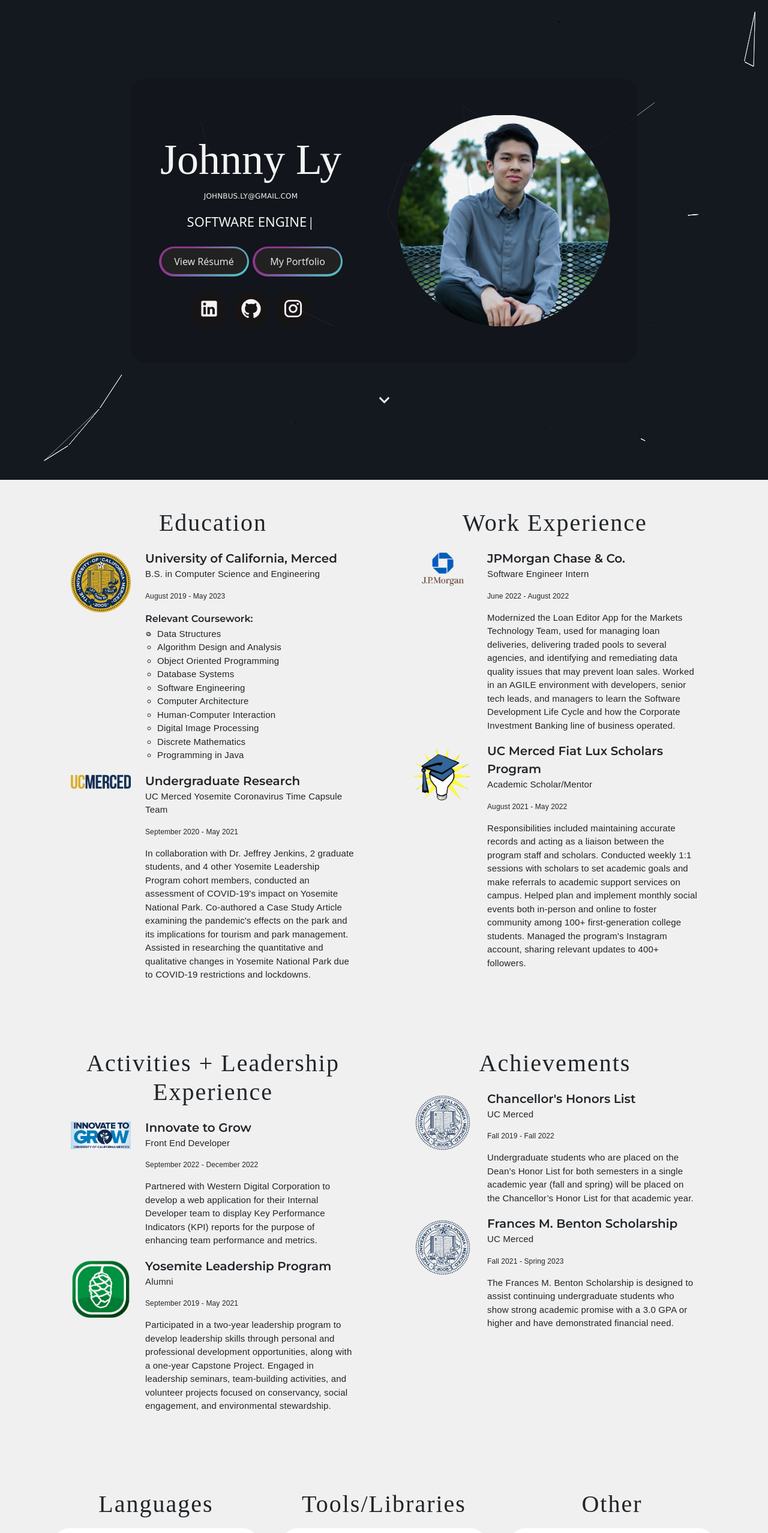
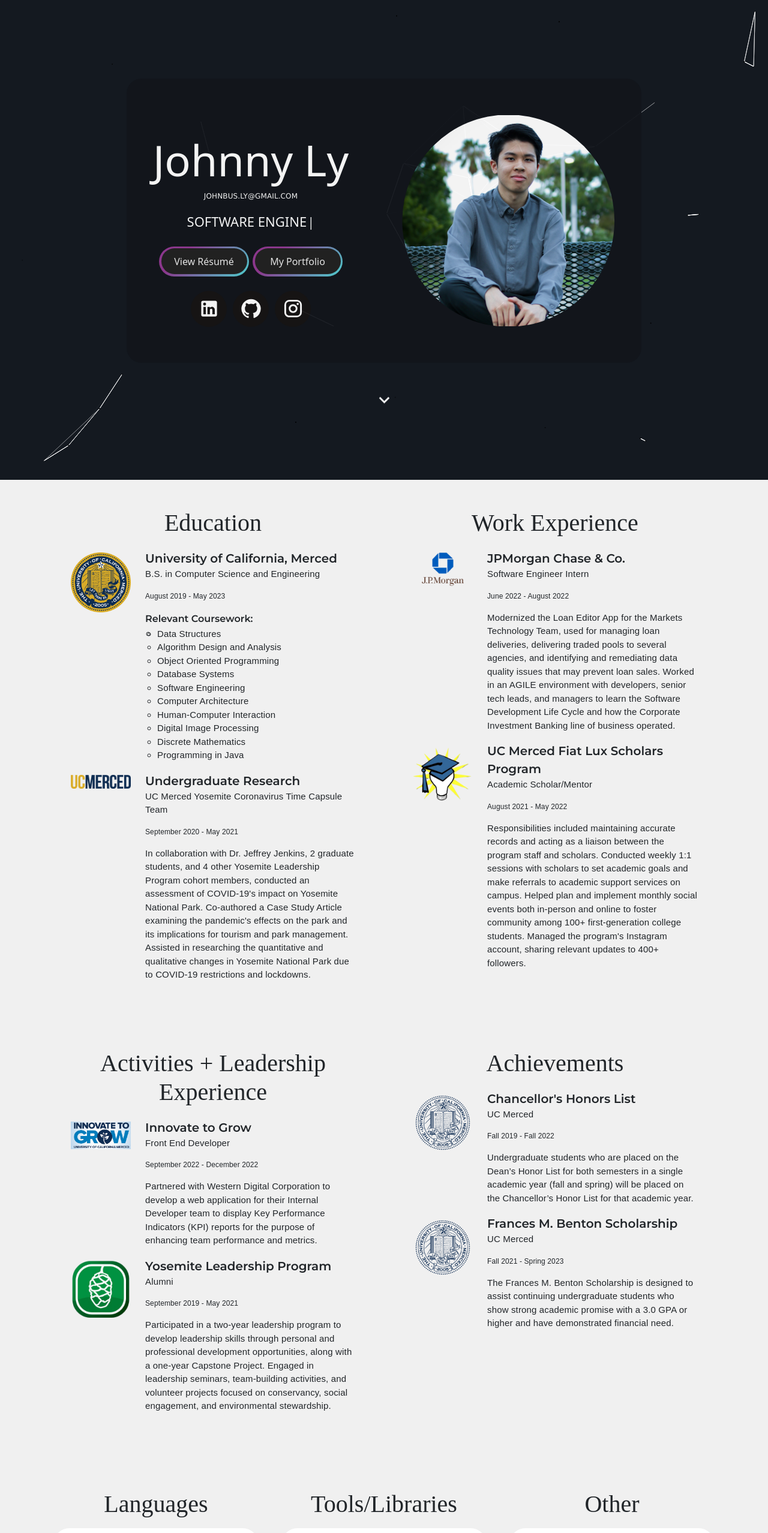
Before and after one commit to LyJohnny/react-personalwebsite, a React (Create React App) app: page / in a window 1280 px wide. Shown: the top 2556 px of the page at 60% size. Built offline with nearby package versions, Linux system fonts and the light colour scheme; a web font is replaced by a local one.

Commit message:
updated typography and modal border

```diff
--- a/src/components/styles/About.scss
+++ b/src/components/styles/About.scss
@@ -8,7 +8,6 @@
   h1 {
     text-align: center;
     font-family: 'Proxima Nova';
-    letter-spacing: 2px;
     font-weight: 300;
     margin-bottom: 0.5em;
     // background-image: linear-gradient(90deg, rgba(2,0,36,1) 0%, rgba(104,9,121,1) 25%, rgba(0,212,255,1) 100%);;
--- a/src/components/styles/Home.scss
+++ b/src/components/styles/Home.scss
@@ -61,7 +61,7 @@
     }
 
     h1 {
-      font-family: 'Proxima Nova';
+
       font-weight: 500;
       font-size: 4.5rem;
       color: rgb(255, 255, 255);
@@ -248,7 +248,7 @@ $background-color_3: transparent;
 
 .modal-content {
   margin: 2px auto;
-  border: 5px solid rgb(0, 140, 255);
+  border: 3px solid #1976d2;
   max-width: 100%;
   min-height: 20%;
 
--- a/src/components/styles/Portfolio.scss
+++ b/src/components/styles/Portfolio.scss
@@ -10,7 +10,6 @@
   padding: 1em;
   text-align: center;
   font-family: 'Proxima Nova';
-  letter-spacing: 2px;
   font-weight: 300;
 }
 
--- a/src/components/styles/Skills.scss
+++ b/src/components/styles/Skills.scss
@@ -62,7 +62,6 @@
 h1#skills-header {
   text-align: center;
   font-family: 'Proxima Nova';
-  letter-spacing: 2px;
   font-weight: 300;
 }
 
```
